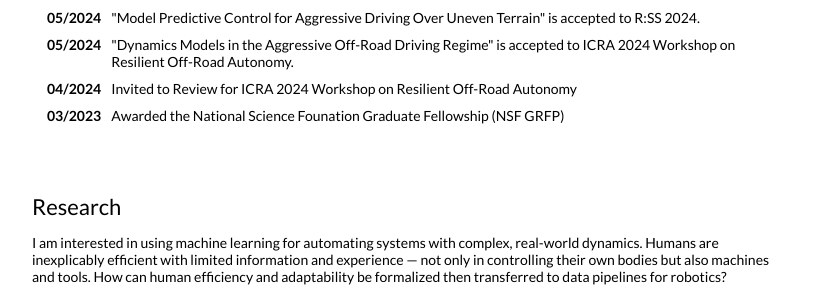
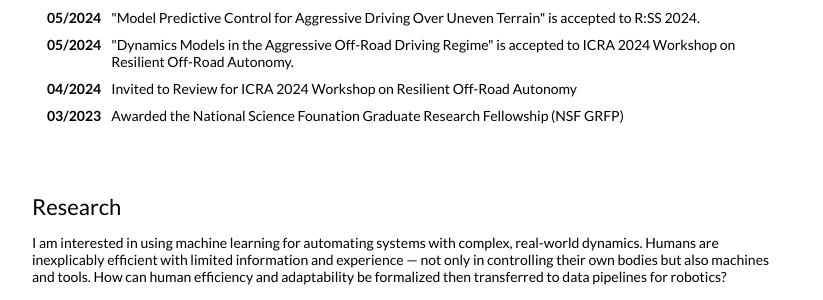
Before and after one commit to thanandnow/thanandnow.github.io, a Jekyll site: the page built from _posts/2021-08-01-admd.markdown, in a window 1280 px wide. Shown: the part 398-698 px from the top of the page, without its empty margins (228-1051 px from the left). Built offline with Jekyll 4.4.1, drawn with Linux system fonts in a browser that asks for light colours.

```diff
--- a/_layouts/default.html
+++ b/_layouts/default.html
@@ -83,7 +83,7 @@
                 </tr>
                 <tr>
                   <td class="nd">03/2023</td>
-                  <td class="ni">Awarded the National Science Founation Graduate Fellowship (NSF GRFP)</td>
+                  <td class="ni">Awarded the National Science Founation Graduate Research Fellowship (NSF GRFP)</td>
                 </tr>
               </table>
               </p>
```
